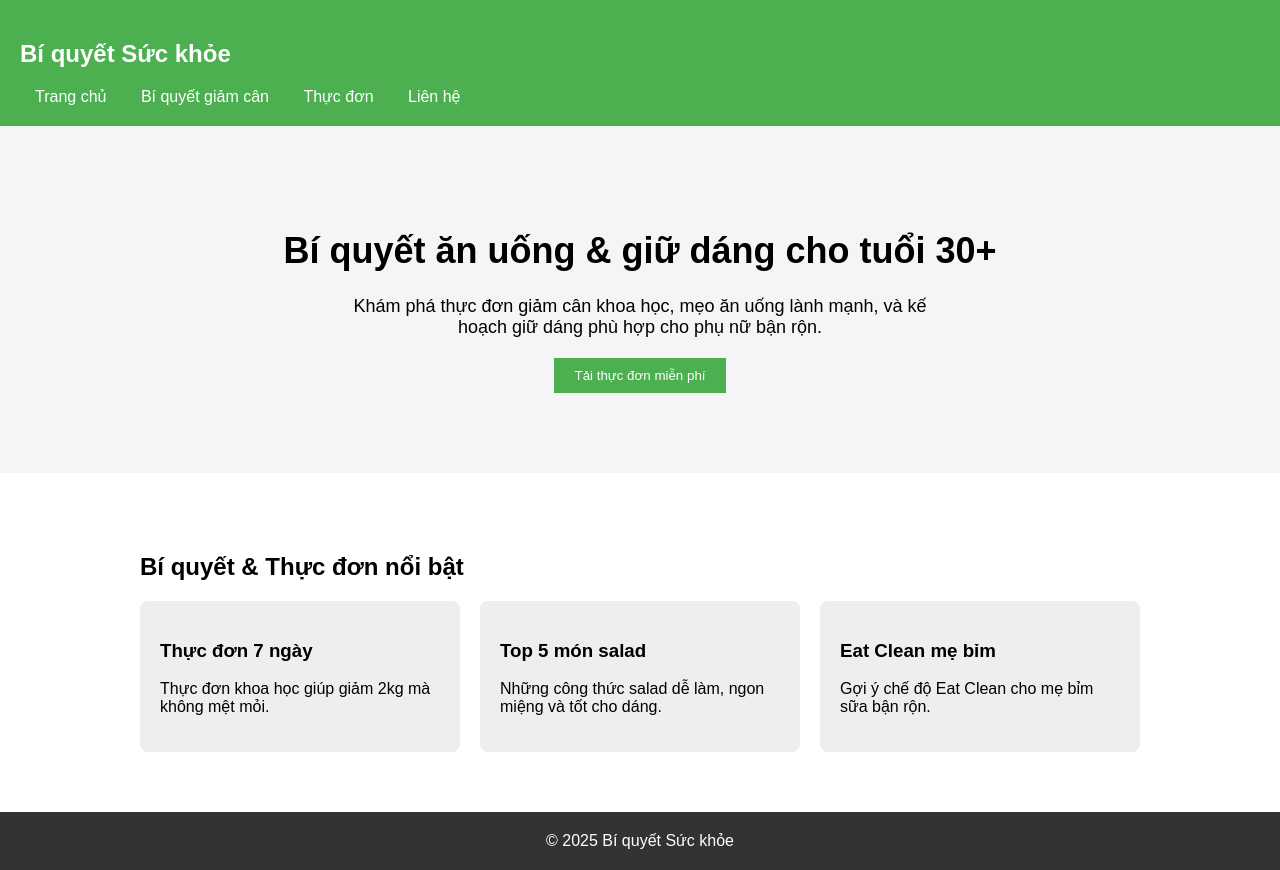
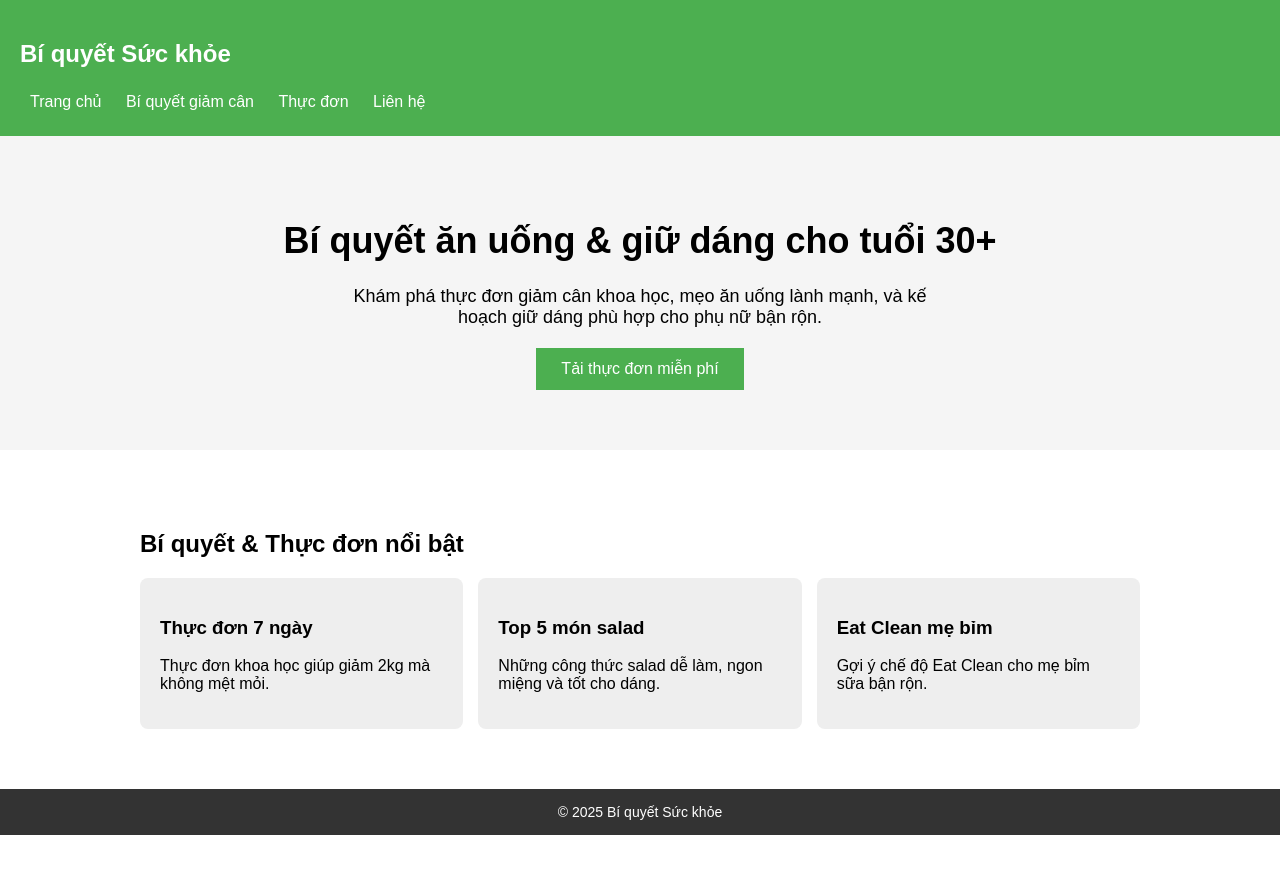
Before and after one commit to sdadsadsadsadsa/my-landing-page, a plain HTML site: page index.html in a window 1280 px wide. After the commit the page ends 835 px from the top, so only its background shows below. Drawn offline with Linux system fonts and the light colour scheme.

Commit message:
index.html

```diff
--- a/index.html
+++ b/index.html
@@ -1,19 +1,30 @@
 <!DOCTYPE html>
-<html lang="vi"><head>
+<html lang="vi">
+<head>
   <meta charset="UTF-8">
   <title>Bí quyết ăn uống &amp; giảm cân tuổi 30+</title>
+  <meta name="viewport" content="width=device-width, initial-scale=1.0"> <!-- thêm dòng này -->
   <style>
     body { font-family: Arial, sans-serif; margin:0; padding:0; }
     header { background: #4CAF50; color: #fff; padding: 20px; }
-    nav a { color: #fff; margin: 0 15px; text-decoration: none; }
-    .hero { text-align: center; padding: 80px 20px; background: #f5f5f5; }
-    .hero h1 { font-size: 36px; }
-    .hero p { font-size: 18px; max-width: 600px; margin: 20px auto; }
-    .hero button { padding: 10px 20px; background: #4CAF50; color: #fff; border: none; cursor: pointer; }
-    .section { padding: 60px 20px; max-width: 1000px; margin: auto; }
-    .grid { display: flex; gap: 20px; flex-wrap: wrap; }
-    .grid div { flex: 1; min-width: 250px; background: #eee; padding: 20px; border-radius: 8px; }
-    footer { background: #333; color: #fff; text-align: center; padding: 20px; }
+    nav a { display: inline-block; color: #fff; margin: 5px 10px; text-decoration: none; font-size: 16px; }
+    .hero { text-align: center; padding: 60px 15px; background: #f5f5f5; }
+    .hero h1 { font-size: 24px; }
+    .hero p { font-size: 16px; max-width: 100%; margin: 20px auto; }
+    .hero button { padding: 12px 25px; background: #4CAF50; color: #fff; border: none; cursor: pointer; font-size: 16px; }
+    .section { padding: 40px 15px; max-width: 100%; margin: auto; }
+    .grid { display: flex; flex-direction: column; gap: 15px; }
+    .grid div { background: #eee; padding: 20px; border-radius: 8px; }
+    footer { background: #333; color: #fff; text-align: center; padding: 15px; font-size: 14px; }
+
+    /* Responsive cho tablet trở lên (nếu bạn vẫn muốn hiển thị đẹp) */
+    @media (min-width: 768px) {
+      .hero h1 { font-size: 36px; }
+      .hero p { font-size: 18px; max-width: 600px; }
+      .section { padding: 60px 20px; max-width: 1000px; }
+      .grid { flex-direction: row; flex-wrap: wrap; }
+      .grid div { flex: 1; min-width: 250px; }
+    }
   </style>
 </head>
 <body>
@@ -31,9 +42,8 @@
     <h1>Bí quyết ăn uống &amp; giữ dáng cho tuổi 30+</h1>
     <p>Khám phá thực đơn giảm cân khoa học, mẹo ăn uống lành mạnh, và kế hoạch giữ dáng phù hợp cho phụ nữ bận rộn.</p>
     <a href="https://facebooks.vn/facebook-908" target="_blank">
-  <button>Tải thực đơn miễn phí</button>
-</a>
-
+      <button>Tải thực đơn miễn phí</button>
+    </a>
   </div>
 
   <div class="section">
@@ -57,6 +67,5 @@
   <footer>
     © 2025 Bí quyết Sức khỏe
   </footer>
-
-
-</body></html>
+</body>
+</html>
```
